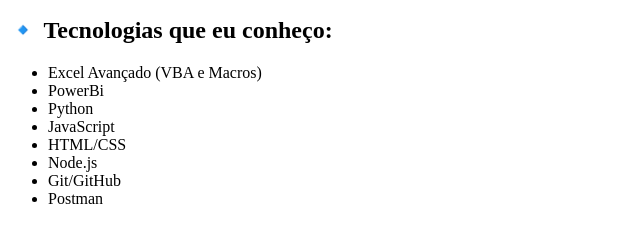
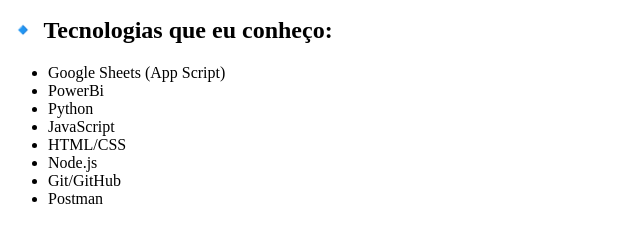
Before and after one commit to CintiaSedenho/cintiasedenho.github.io, a plain HTML site: page index.html in a window 1280 px wide. Shown: the part 141-366 px from the top of the page, 0-640 px from the left. Drawn offline with Linux system fonts and the light colour scheme.

Commit message:
Update index.html

```diff
--- a/index.html
+++ b/index.html
@@ -15,7 +15,7 @@
 
   <h2>🔹 Tecnologias que eu conheço:</h2>
   <ul>
-    <li>Excel Avançado (VBA e Macros)</li>
+    <li>Google Sheets (App Script)</li>
     <li>PowerBi</li>
     <li>Python</li>
     <li>JavaScript</li>
```
